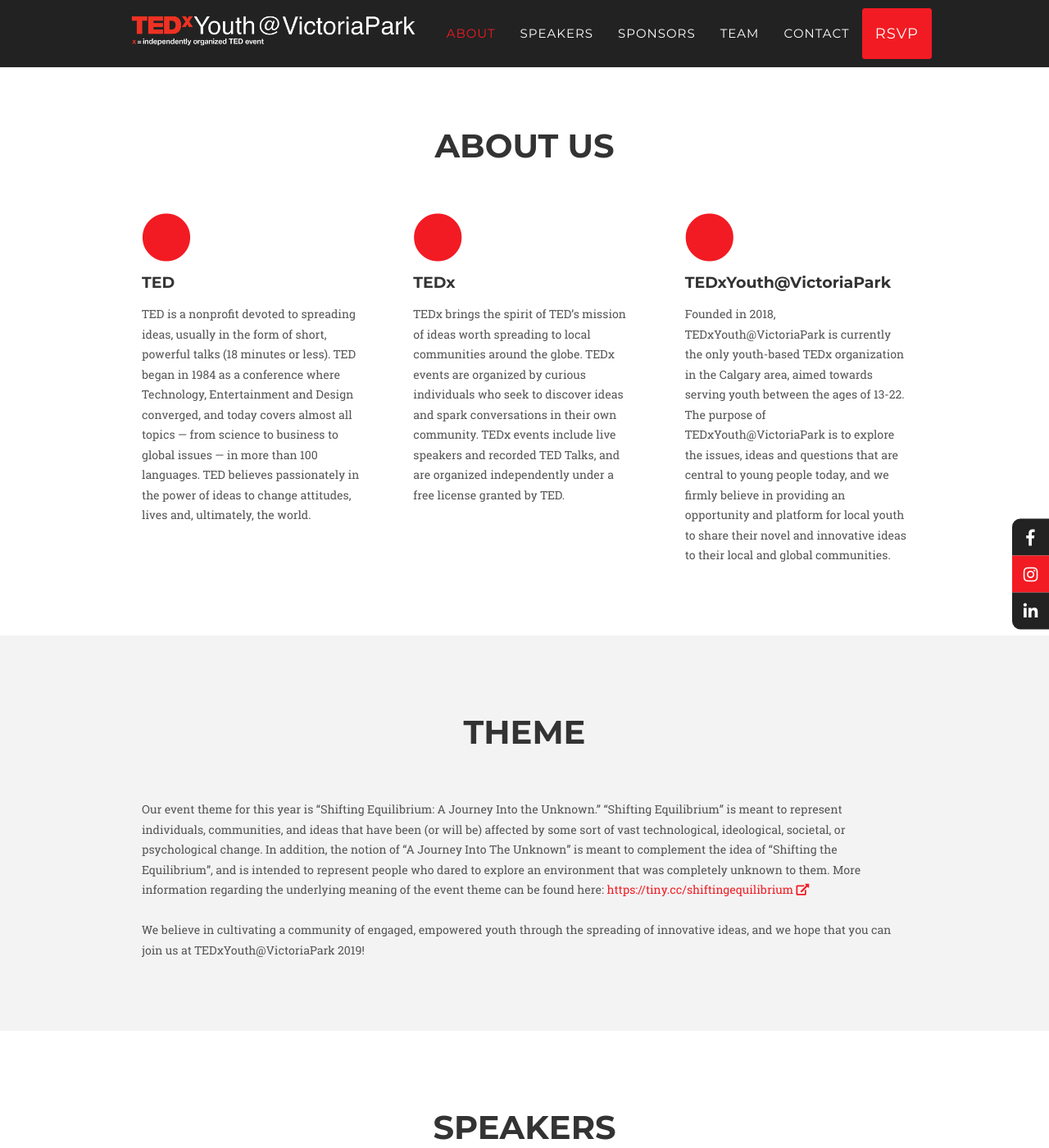
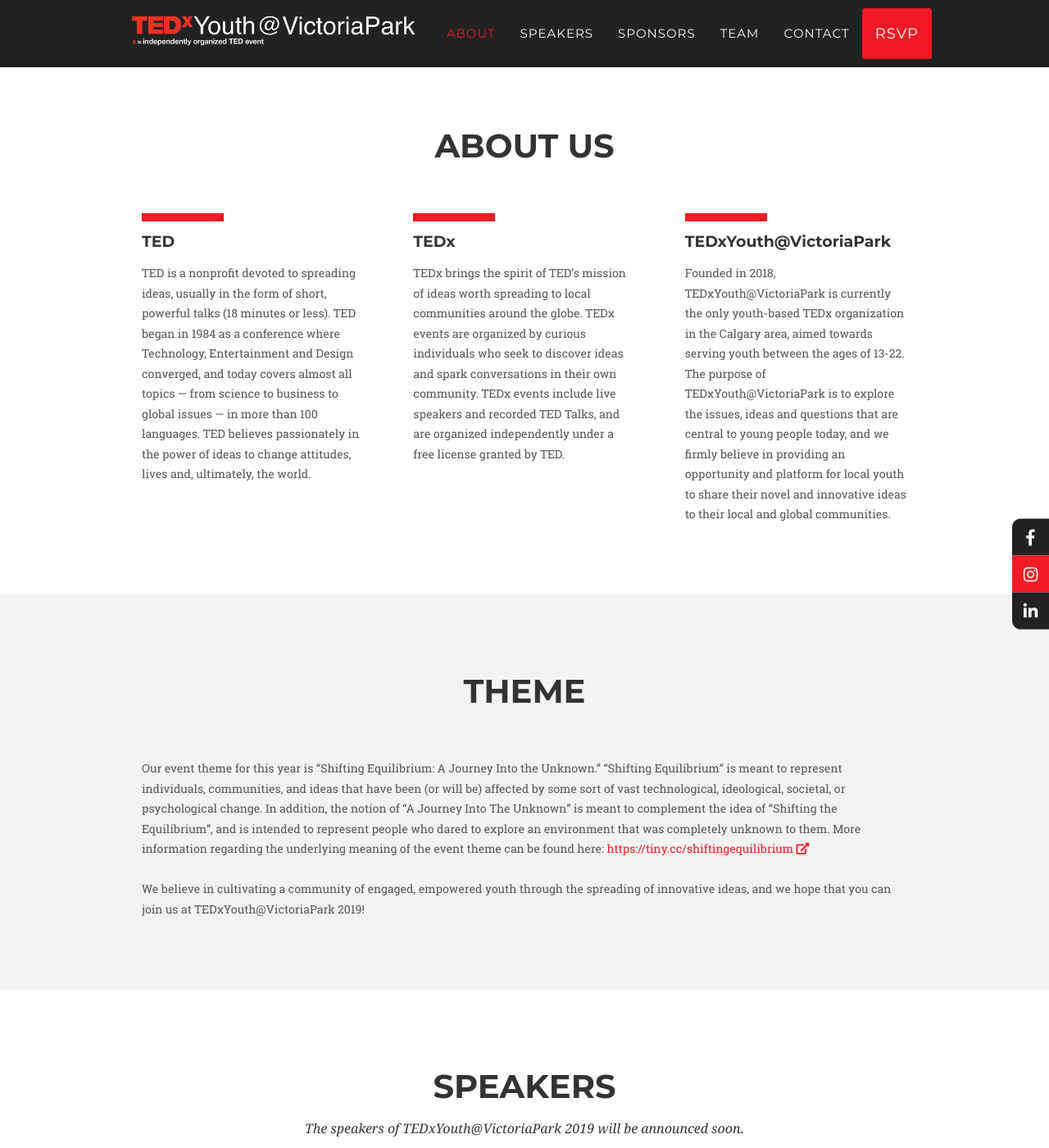
Before and after one commit to rxyang0/tedxyouthvictoriapark, a Jekyll site: the page built from index.html, in a window 1280 px wide and 1400 px high, scrolled down 633 px. Shown: the whole window at 82% size. Built offline with Jekyll 4.4.1, drawn with Linux system fonts in a browser that asks for light colours; nearby versions of some CDN libraries.

Commit message:
Change circles in About section to rectangles

```diff
--- a/_includes/about.html
+++ b/_includes/about.html
@@ -8,7 +8,7 @@
     </div>
     <div class="row text-left">
       <div class="col-md-4">
-        <i class="fa fa-circle fa-4x text-primary"></i>
+        <div class="rectangle"></div>
         <h4 class="service-heading">TED</h4>
         <p class="text-muted">
           TED is a nonprofit devoted to spreading ideas, usually in the form of short, powerful talks
@@ -18,7 +18,7 @@
         </p>
       </div>
       <div class="col-md-4">
-        <i class="fa fa-circle fa-4x text-primary"></i>
+        <div class="rectangle"></div>
         <h4 class="service-heading">TEDx</h4>
         <p class="text-muted">
           TEDx brings the spirit of TED’s mission of ideas worth spreading to local communities around the globe.
@@ -28,7 +28,7 @@
         </p>
       </div>
       <div class="col-md-4">
-        <i class="fa fa-circle fa-4x text-primary"></i>
+        <div class="rectangle"></div>
         <h4 class="service-heading">TEDxYouth@VictoriaPark</h4>
         <p class="text-muted">
           Founded in 2018, TEDxYouth@VictoriaPark is currently the only youth-based TEDx organization in the Calgary
--- a/_sass/general.scss
+++ b/_sass/general.scss
@@ -373,6 +373,12 @@
 .service-heading {
   margin: 15px 0;
   text-transform: none;
+}
+
+#about .rectangle {
+  height: 10px;
+  width: 100px;
+  background-color: $colorPrimary;
 }
 
 #speakers .portfolio-item {
```
